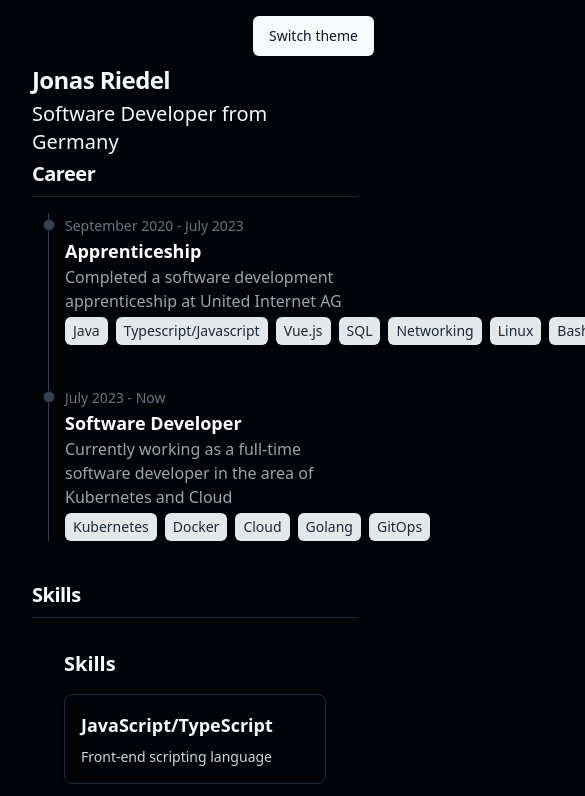
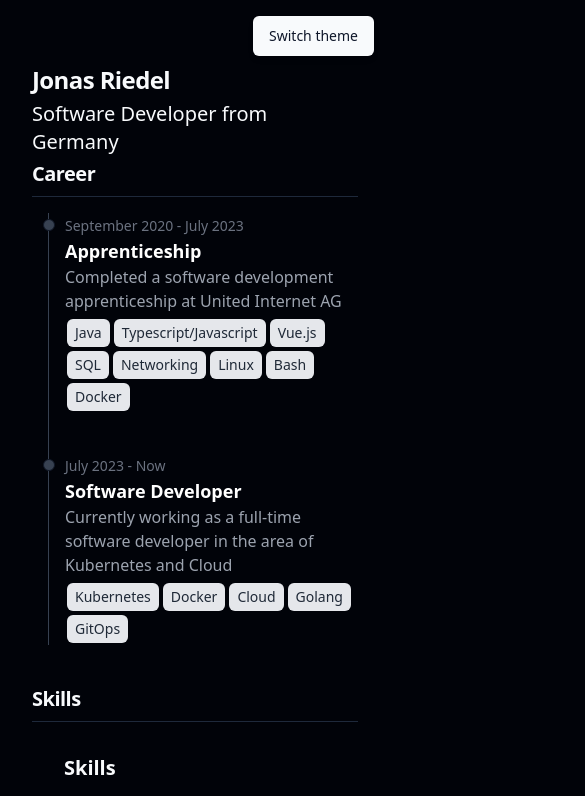
Before and after one commit to jonasrdl/portfolio, a Vue app: page / in a window 390 px wide. Shown: the top 796 px of the page, 585 px wide, since content can reach past the window. Built offline with nearby package versions, Linux system fonts and the light colour scheme.

Commit message:
feat: make timebeam labels responsive

```diff
--- a/src/components/Timebeam.vue
+++ b/src/components/Timebeam.vue
@@ -7,9 +7,9 @@
             <time class="mb-1 text-sm font-normal leading-none text-gray-400 dark:text-gray-500">{{ event.date }}</time>
             <h3 class="text-lg font-semibold text-gray-900 dark:text-white">{{ event.title }}</h3>
             <p class="mb-1 text-base font-normal text-gray-500 dark:text-gray-400">{{ event.description }}</p>
-            <div class="flex space-x-2 mb-4">
+            <div class="flex flex-wrap mb-4"> <!-- Updated class to flex-wrap -->
                 <span v-for="(label, labelIndex) in event.labels" :key="labelIndex"
-                    class="label-badge px-2 py-1 text-sm font-medium bg-gray-200 text-gray-800 rounded-md hover:scale-105 transition-transform">
+                    class="label-badge px-2 py-1 text-sm font-medium bg-gray-200 text-gray-800 rounded-md hover:scale-105 transition-transform m-0.5">
                     {{ label }}
                 </span>
             </div>
```
